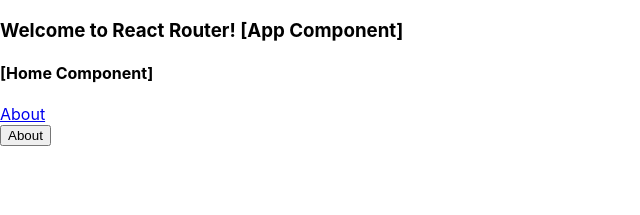
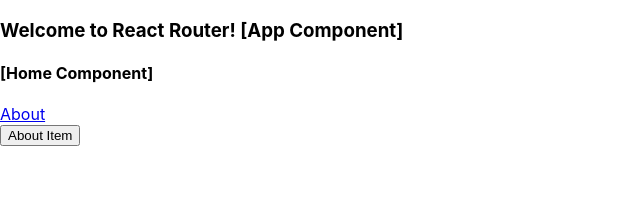
Before and after one commit to alisonwu6/react-typescript-lab, a React (Create React App) app: page / in a window 1280 px wide. Shown: the top 215 px of the page, without its empty margins (0-640 px from the left). Built offline with nearby package versions, Linux system fonts and the light colour scheme.

Commit message:
feat: config + useRouter hook

```diff
--- a/src/App.tsx
+++ b/src/App.tsx
@@ -1,11 +1,13 @@
 import React from 'react'
 import {
-  Routes,
-  Route,
+  // Routes,
+  // Route,
   Link,
   Outlet,
   useParams,
   useNavigate,
+  RouteObject,
+  useRoutes,
 } from 'react-router-dom'
 
 const Home: React.FC = () => {
@@ -23,7 +25,7 @@
           navigate('/about/item')
         }}
       >
-        About
+        About Item
       </button>
     </>
   )
@@ -48,11 +50,38 @@
   return <p>Item !!!!</p>
 }
 
+const NotFound: React.FC = () => {
+  return <h1>404 Not Found</h1>
+}
+
+const routerConfig: RouteObject[] = [
+  {
+    path: '/',
+    element: <Home />,
+  },
+  {
+    path: '/about',
+    element: <About />,
+    children: [
+      {
+        path: '/about/:id',
+        element: <Item />,
+      },
+    ],
+  },
+  {
+    path: '*',
+    element: <NotFound />,
+  },
+]
+
 const App: React.FC = () => {
+  const element = useRoutes(routerConfig)
   return (
     <div className='App'>
       <h3>Welcome to React Router! [App Component]</h3>
-      <Routes>
+      {element}
+      {/* <Routes>
         <Route
           path='/'
           element={<Home />}
@@ -66,7 +95,7 @@
             element={<Item />}
           ></Route>
         </Route>
-      </Routes>
+      </Routes> */}
     </div>
   )
 }
```
